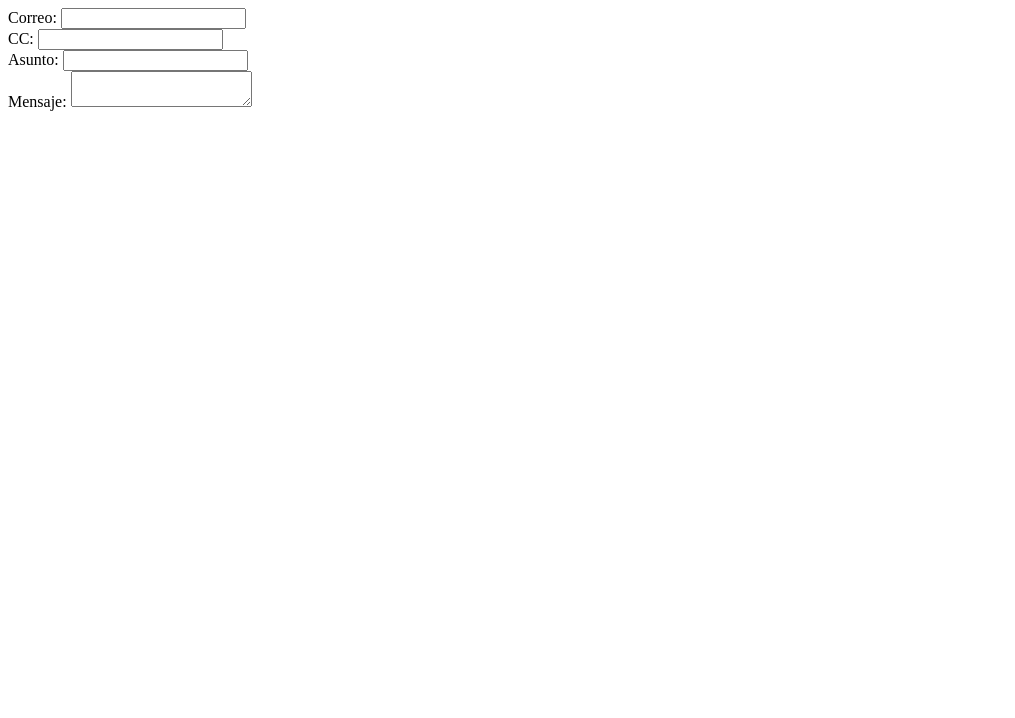
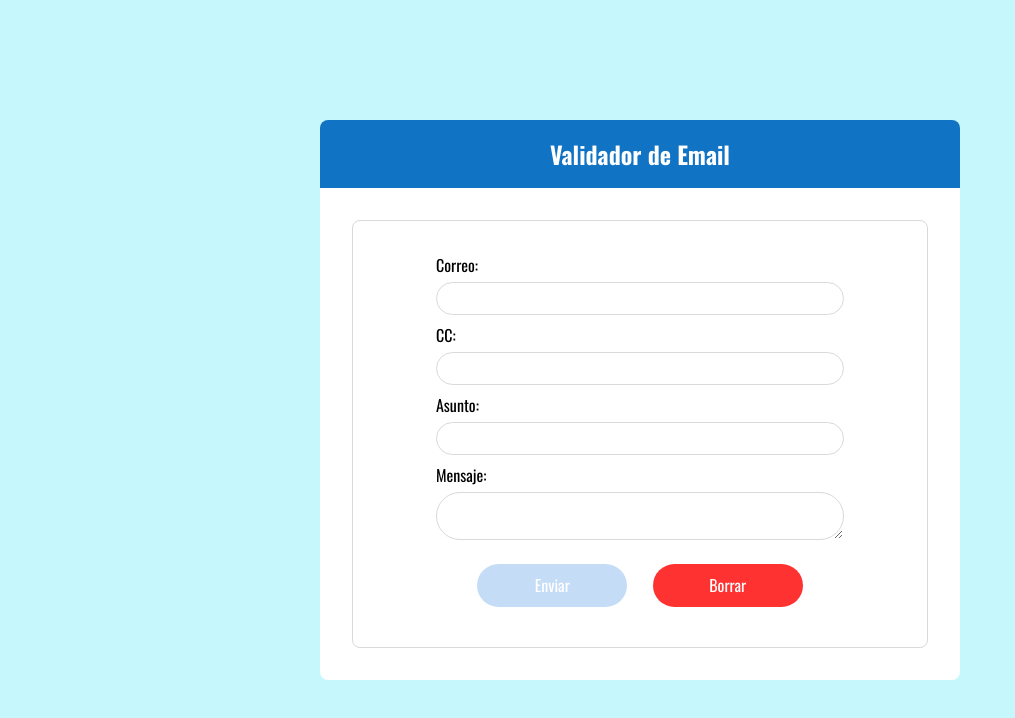
Before and after one commit to thomas0710/validacionCamposJs, a plain HTML site: page index.html in a window 1280 px wide. Shown: the whole page, without its empty margins (0-1015 px from the left). Drawn offline with nearby package versions, Linux system fonts and the light colour scheme.

Commit message:
se hacen ajustes al html y se crean todos los estilos del formulario.

```diff
--- a/assets/css/styles.css
+++ b/assets/css/styles.css
@@ -0,0 +1,142 @@
+/* Importación fuente de google fonts */
+@import url('https://fonts.googleapis.com/css2?family=Oswald:wght@200;300;400;500;600;700&display=swap');
+
+*,
+::before,
+::after
+{
+    margin: 0;
+    padding: 0;
+    box-sizing: border-box;
+    text-decoration: none;
+    list-style: none;
+}
+
+/* variables */
+:root
+{
+    --color-bg:rgb(197, 247, 253);
+    --color-main: rgb(255,255,255);
+    --color-second:rgb(16, 115, 196);
+    --color-gray: rgb(219, 216, 216);
+    --font-main:'Oswald', sans-serif;
+}
+
+body
+{
+    display: flex;
+    width: 100%;
+    height: 100vh;
+    justify-content: center;
+    align-items: center;
+    background-color: var(--color-bg);
+    font-family: var(--font-main);
+}
+
+.main
+{
+    width: 50%;
+    min-width: 380px;
+    display: flex;
+    flex-direction: column;
+    justify-content: center;
+    align-items: center;
+    background-color: var(--color-main);
+    border-radius: .5rem;
+    -webkit-border-radius: .5rem;
+    -moz-border-radius: .5rem;
+    -ms-border-radius: .5rem;
+    -o-border-radius: .5rem;
+}
+
+h2
+{
+    display: block;
+    width: 100%;
+    padding: 1rem;
+    background-color: var(--color-second);
+    text-align: center;
+    color: white;
+    border-radius: .5rem .5rem 0 0;
+}
+
+.form
+{
+    width: 90%;
+    padding: 2rem;
+    margin: 2rem;
+    border-radius: .5rem;
+    display: flex;
+    flex-direction: column;
+    justify-content: center;
+    align-items: center;
+    border: 1px solid var(--color-gray);
+}
+
+.input
+{
+    display: flex;
+    flex-direction: column;
+    width: 80%;
+    margin-bottom: .5rem;
+}
+
+.input > input,
+.input > textarea
+{
+    padding: .5rem;
+    border: 1px solid var(--color-gray);
+    border-radius: 50px;
+    margin-top: .3rem;
+}
+
+.input:last-child
+{
+    flex-direction: row;
+    justify-content: space-evenly;
+    padding: 1rem;
+    margin-bottom: none;
+    padding-bottom: 0;
+}
+
+.btn
+{
+    width: 40%;
+    min-width: 80px;
+    display: block;
+    border: none;
+    font-family: var(--font-main);
+    padding: .6rem;
+    font-size: 1rem;
+    border-radius: 50px;
+    cursor: pointer;
+}
+
+.send
+{
+    background-color: rgb(65, 139, 224);
+}
+
+.send:hover
+{
+    background-color: rgb(32, 114, 207);
+}
+
+.disable
+{
+    color: white;
+    background-color: rgba(65, 139, 224, .3);
+    cursor: not-allowed;
+}
+
+.clear
+{
+    color: white;
+    background-color: rgb(255, 50, 50);
+    transition: background-color .2s ease-in-out;
+}
+
+.clear:hover
+{
+    background-color: rgba(216, 8, 8, 0.979);
+}
--- a/index.html
+++ b/index.html
@@ -3,6 +3,9 @@
 <head>
     <meta charset="UTF-8">
     <meta name="viewport" content="width=device-width, initial-scale=1.0">
+
+    <!-- Importar estilos personalizados -->
+    <link rel="stylesheet" href="assets/css/styles.css">
     <title>Validador de envío de correo</title>
 </head>
 <body>
@@ -14,7 +17,7 @@
     </header>
 
     <main class="main">
-
+        <h2>Validador de Email</h2>
         <form action="" class="form">
             <div class="input">
                 <label for="email">Correo:</label>
@@ -32,6 +35,10 @@
                 <label for="message">Mensaje:</label>
                 <textarea name="message" id="message"></textarea>
             </div>
+            <div class="input">
+                <button type="submit" class="btn disable" disabled>Enviar</button>
+                <button type="reset" class="clear btn">Borrar</button>
+            </div>
         </form>
 
     </main>
```
